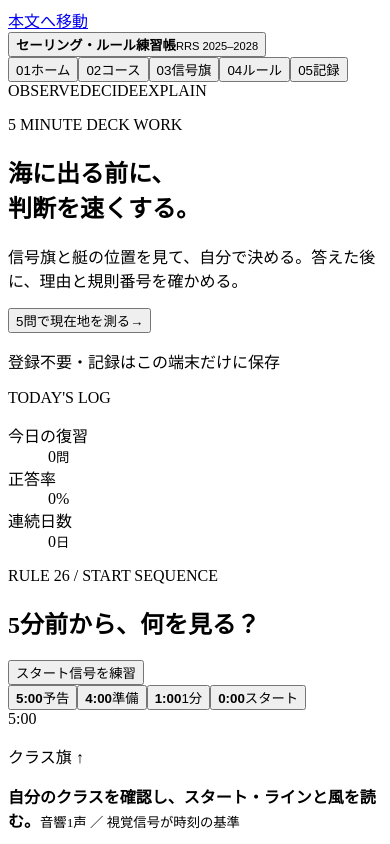
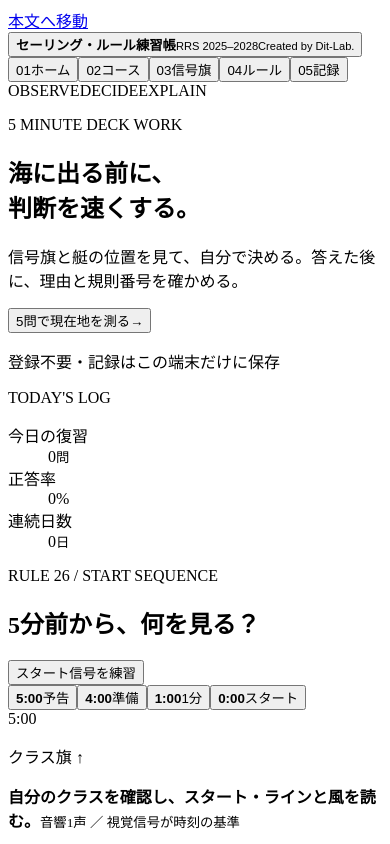
Before and after one commit to itou-daiki/sailing-rules-trainer, a React (Vite) app: page / in a window 390 px wide. Shown: the top 844 px of the page. Built offline with nearby package versions, Linux system fonts and the light colour scheme; the HTML template or start-up script is replaced by a standard one.

Commit message:
chore: add Dit-Lab credit to header

```diff
--- a/src/App.tsx
+++ b/src/App.tsx
@@ -156,7 +156,10 @@ export default function App() {
             <MastMark compact />
             <span>
               <strong>セーリング・ルール練習帳</strong>
-              <small>{RULESET.edition}</small>
+              <span className="brand__meta">
+                <small className="brand__edition">{RULESET.edition}</small>
+                <small className="brand__credit">Created by Dit-Lab.</small>
+              </span>
             </span>
           </button>
           <nav className="desktop-nav" aria-label="メイン">
--- a/src/styles.css
+++ b/src/styles.css
@@ -117,11 +117,20 @@ a {
 }
 
 .brand small {
-  margin-top: 4px;
   color: var(--muted);
   font-family: "SFMono-Regular", Consolas, monospace;
   font-size: 10px;
   letter-spacing: 0.12em;
+}
+
+.brand__meta {
+  display: flex;
+  gap: 14px;
+  margin-top: 4px;
+}
+
+.brand__credit {
+  letter-spacing: 0.06em;
 }
 
 .mast-mark {
@@ -1941,9 +1950,17 @@ a {
     font-size: 13px;
   }
 
-  .brand small,
+  .brand__edition,
   .desktop-nav {
     display: none;
+  }
+
+  .brand__meta {
+    margin-top: 2px;
+  }
+
+  .brand__credit {
+    font-size: 12px;
   }
 
   .main {
```
